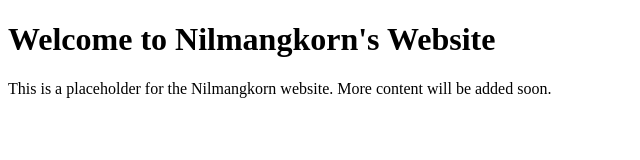
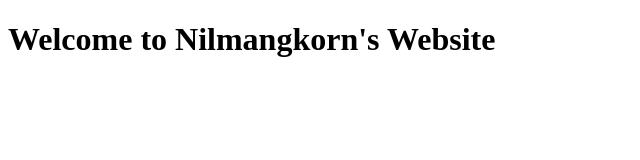
Before and after one commit to AdmintarOfficial/nilmangkorn, a plain HTML site: page index.html in a window 1280 px wide. Shown: the whole page, without its empty margins (0-640 px from the left). Drawn offline with Linux system fonts and the light colour scheme.

Commit message:
Build 0.0.4

```diff
--- a/index.html
+++ b/index.html
@@ -41,7 +41,6 @@
 </head>
 <body>
     <h1>Welcome to Nilmangkorn's Website</h1>
-    <p>This is a placeholder for the Nilmangkorn website. More content will be added soon.</p>
 
     <script src="js/script.js"></script>
 </body>
```
